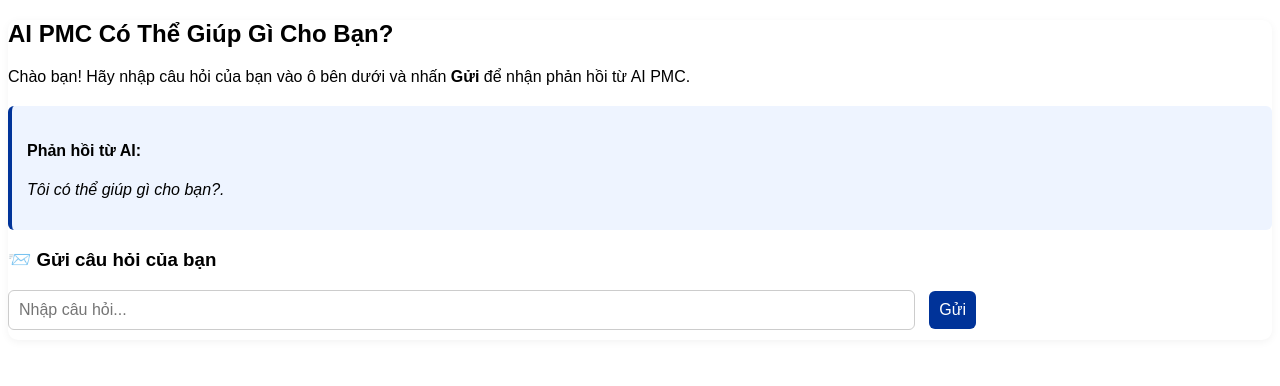
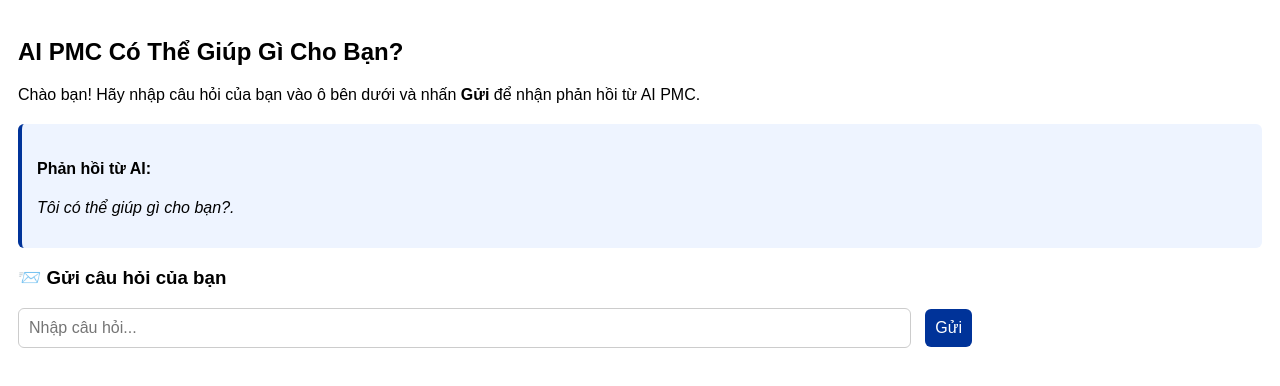
Before and after one commit to mtnlyoncafe/chatbot, a website: page index.html in a window 1280 px wide. Drawn offline with Linux system fonts and the light colour scheme.

Commit message:
Update index.html

```diff
--- a/index.html
+++ b/index.html
@@ -10,9 +10,7 @@
     }
     .info-box {
       background: #ffffff;
-      border-radius: 10px;
-      box-shadow: 0 2px 8px rgba(0,0,0,0.05);
-      padding-bottom: 10px;
+      padding: 10px;
     }
 
     .chat-box {
```
